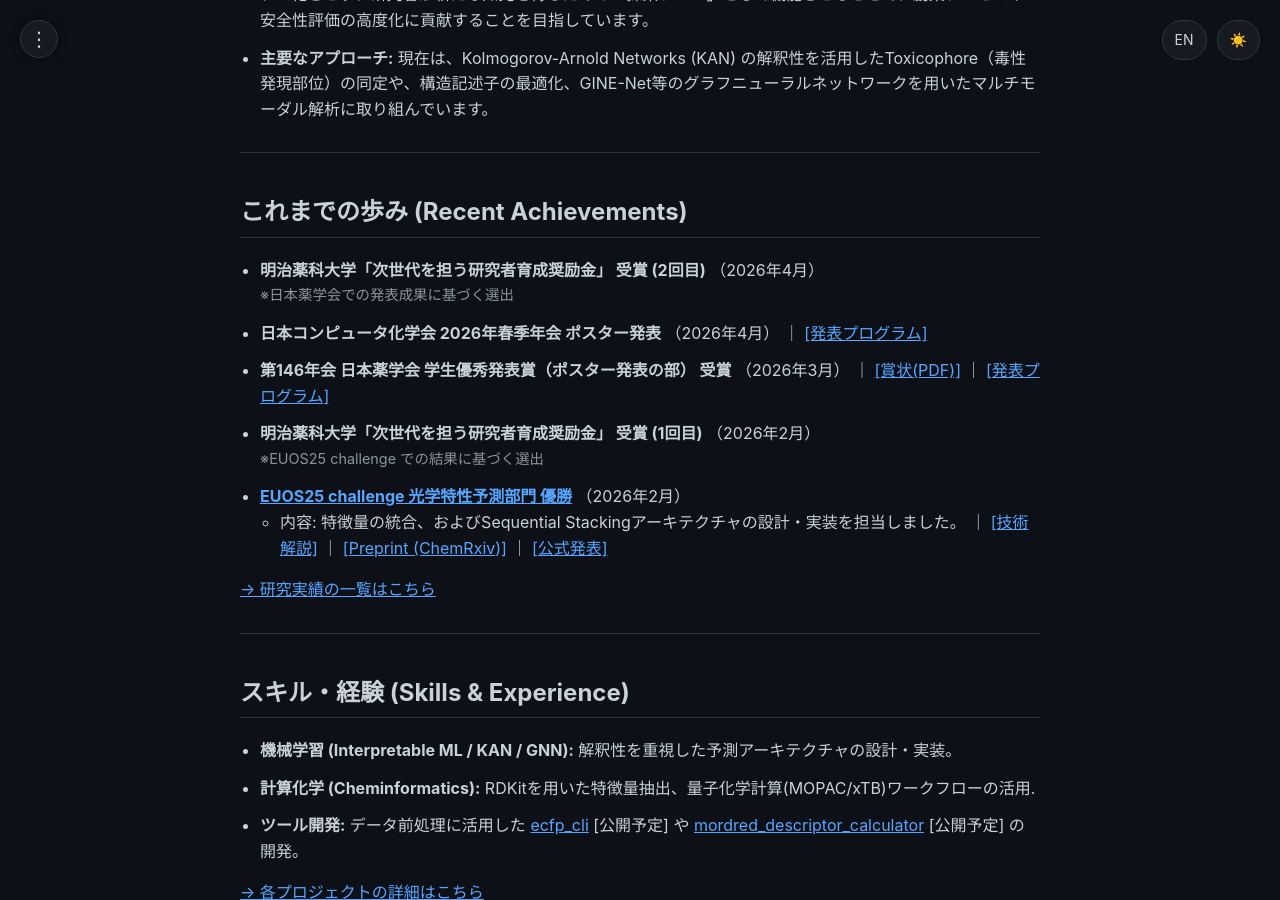
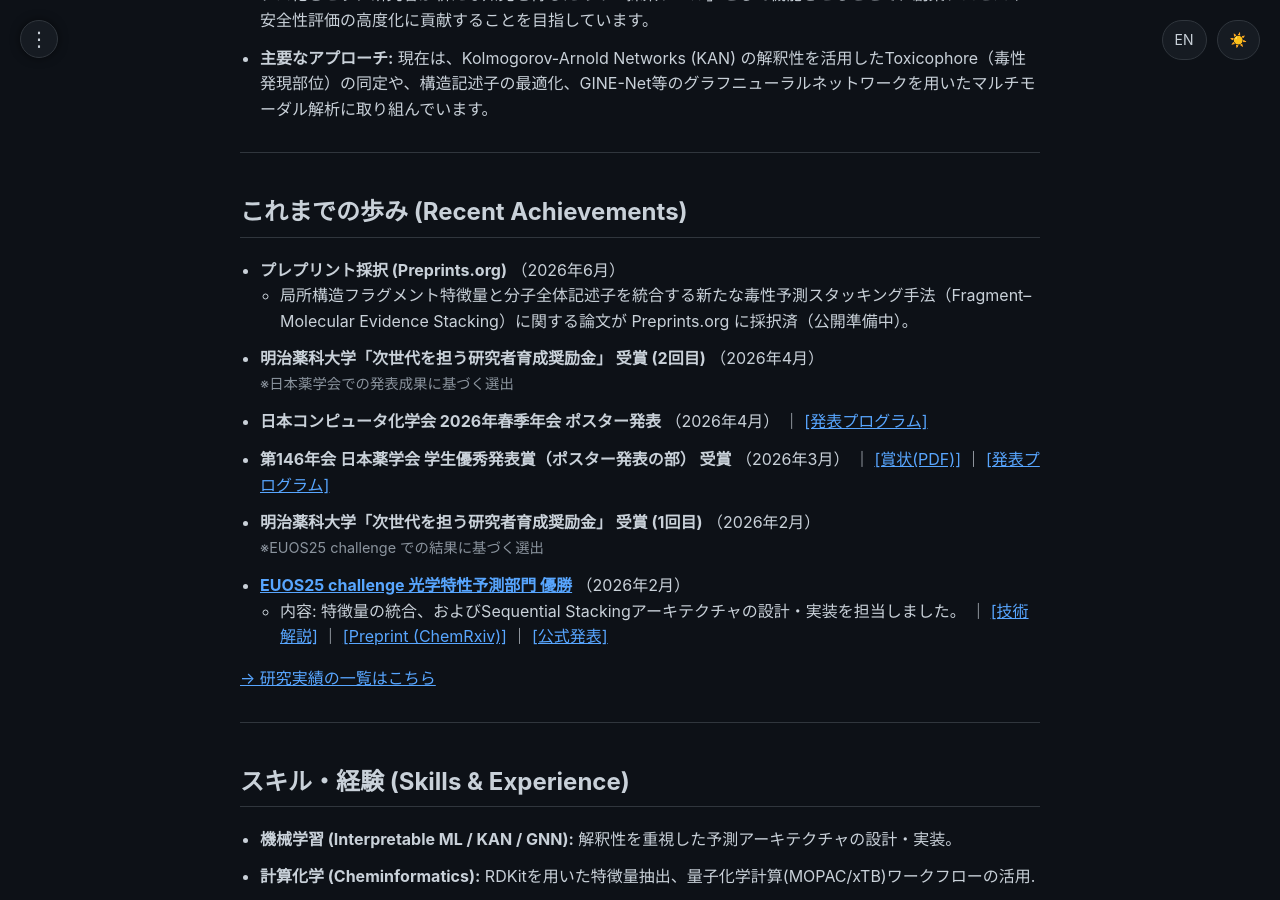
Before and after one commit to 377H-Miru/377H-Miru.github.io, a Jekyll site: the page built from index.md, in a window 1280 px wide and 900 px high, scrolled down 502 px. Built offline with Jekyll 4.4.1, drawn with Linux system fonts in a browser that asks for light colours.

Commit message:
Update: Added Preprints.org paper entry to recent achievements timeline

```diff
--- a/index.md
+++ b/index.md
@@ -27,6 +27,12 @@ permalink: /
 
 <h2>これまでの歩み (Recent Achievements)</h2>
 <ul>
+    <li>
+        <b>プレプリント採択 (Preprints.org)</b> （2026年6月）
+        <ul>
+            <li>局所構造フラグメント特徴量と分子全体記述子を統合する新たな毒性予測スタッキング手法（Fragment–Molecular Evidence Stacking）に関する論文が Preprints.org に採択済（公開準備中）。</li>
+        </ul>
+    </li>
     <li>
         <b>明治薬科大学「次世代を担う研究者育成奨励金」 受賞 (2回目)</b> （2026年4月）
         <p style="font-size: 0.9em; color: #8b949e; margin-top: 0;">※日本薬学会での発表成果に基づく選出</p>
```
Also changed, not shown: en/index.md (+6 -0 lines).
